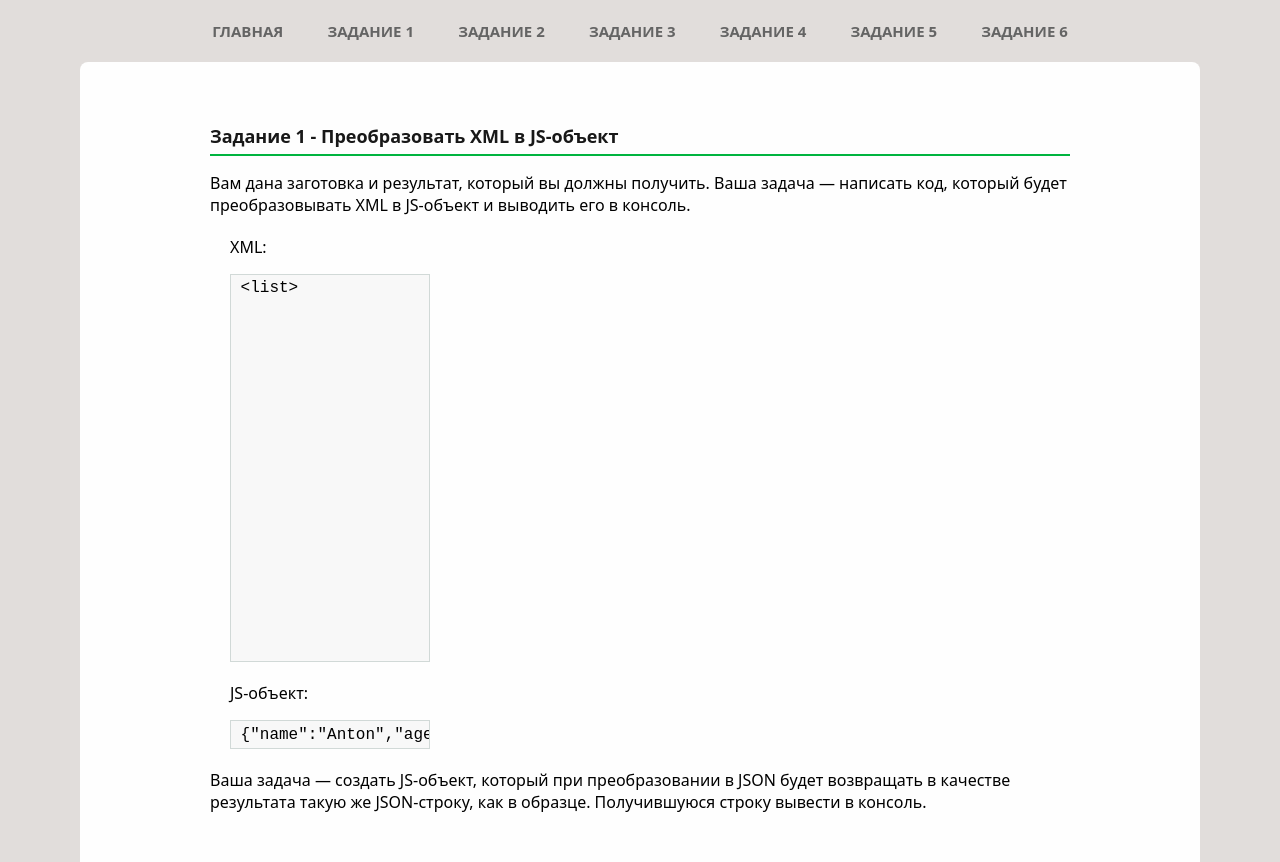
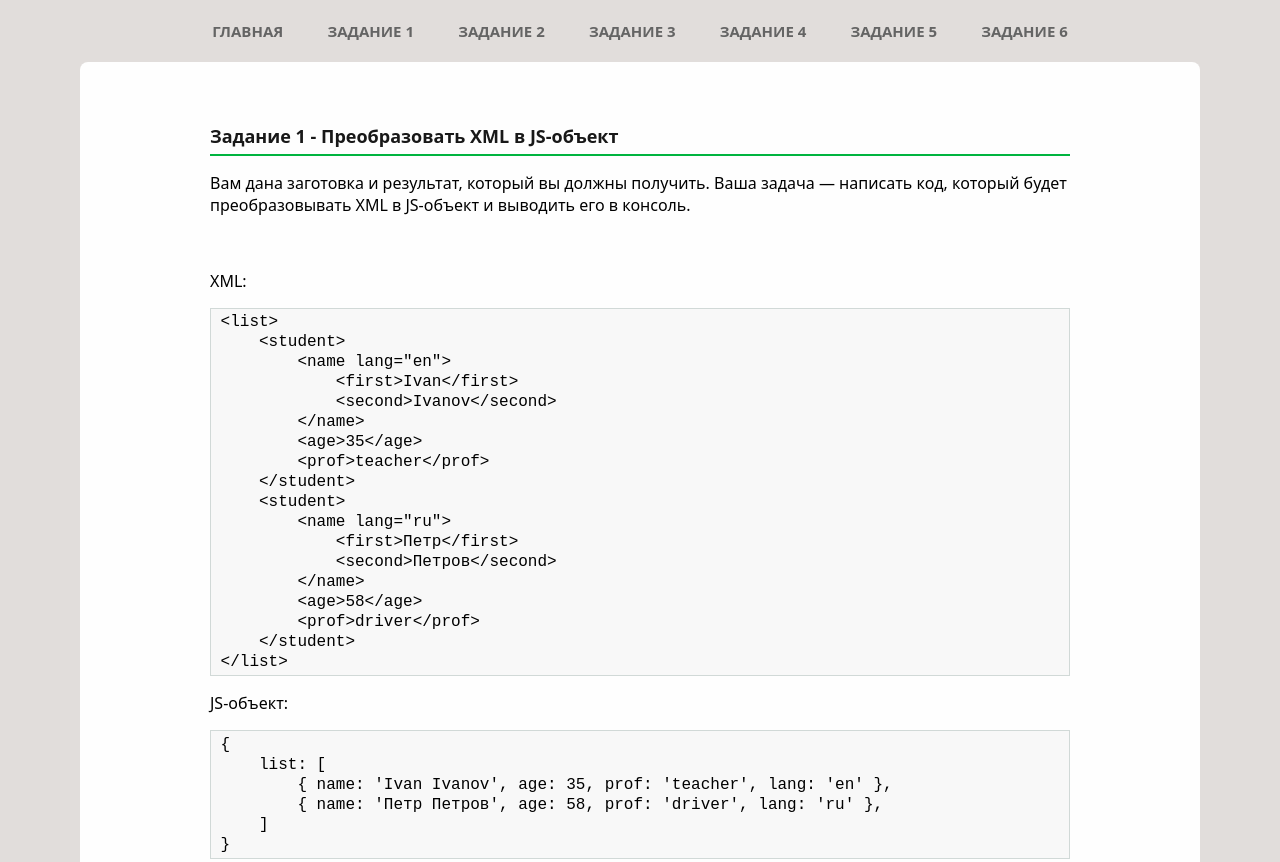
Before and after one commit to OlgaDzhevello/21_7, a plain HTML site: page task1/index.html in a window 1280 px wide. Shown: the top 862 px of the page. Drawn offline with Linux system fonts and the light colour scheme.

Commit message:
fix task2 : index.html

```diff
--- a/task1/index.html
+++ b/task1/index.html
@@ -24,46 +24,51 @@
 
         <h1>Задание 1 - Преобразовать XML в JS-объект</h1>
 
-        <p>Вам дана заготовка и результат, который вы должны получить. Ваша задача — написать код, который будет преобразовывать XML в JS-объект и выводить его в консоль.</p>
+        <p>Вам дана заготовка и результат, который вы должны получить.
+            Ваша задача — написать код, который будет преобразовывать
+            XML в JS-объект и выводить его в консоль.
+        </p>
+        <br>
+        <p>XML:</p>
 
-        <div class="section-cards">
-            <div class="card">
-                <p>XML:</p>
-                <div style="background: #f8f8f8; overflow: auto; width: auto; border: solid #d1d9d7; border-width: .1em; padding: .2em .6em;">
-                    <pre style="margin: 0; line-height: 125%;" class="hljs language-xml"><span class="hljs-tag">&lt;<span class="hljs-name">list</span>&gt;</span>
-                      <span class="hljs-tag">&lt;<span class="hljs-name">student</span>&gt;</span>
-                        <span class="hljs-tag">&lt;<span class="hljs-name">name</span> <span class="hljs-attr">lang</span>=<span class="hljs-string">"en"</span>&gt;</span>
-                          <span class="hljs-tag">&lt;<span class="hljs-name">first</span>&gt;</span>Ivan<span class="hljs-tag">&lt;/<span class="hljs-name">first</span>&gt;</span>
-                          <span class="hljs-tag">&lt;<span class="hljs-name">second</span>&gt;</span>Ivanov<span class="hljs-tag">&lt;/<span class="hljs-name">second</span>&gt;</span>
-                        <span class="hljs-tag">&lt;/<span class="hljs-name">name</span>&gt;</span>
-                        <span class="hljs-tag">&lt;<span class="hljs-name">age</span>&gt;</span>35<span class="hljs-tag">&lt;/<span class="hljs-name">age</span>&gt;</span>
-                        <span class="hljs-tag">&lt;<span class="hljs-name">prof</span>&gt;</span>teacher<span class="hljs-tag">&lt;/<span class="hljs-name">prof</span>&gt;</span>
-                      <span class="hljs-tag">&lt;/<span class="hljs-name">student</span>&gt;</span>
-                      <span class="hljs-tag">&lt;<span class="hljs-name">student</span>&gt;</span>
-                        <span class="hljs-tag">&lt;<span class="hljs-name">name</span> <span class="hljs-attr">lang</span>=<span class="hljs-string">"ru"</span>&gt;</span>
-                          <span class="hljs-tag">&lt;<span class="hljs-name">first</span>&gt;</span>Петр<span class="hljs-tag">&lt;/<span class="hljs-name">first</span>&gt;</span>
-                          <span class="hljs-tag">&lt;<span class="hljs-name">second</span>&gt;</span>Петров<span class="hljs-tag">&lt;/<span class="hljs-name">second</span>&gt;</span>
-                        <span class="hljs-tag">&lt;/<span class="hljs-name">name</span>&gt;</span>
-                        <span class="hljs-tag">&lt;<span class="hljs-name">age</span>&gt;</span>58<span class="hljs-tag">&lt;/<span class="hljs-name">age</span>&gt;</span>
-                        <span class="hljs-tag">&lt;<span class="hljs-name">prof</span>&gt;</span>driver<span class="hljs-tag">&lt;/<span class="hljs-name">prof</span>&gt;</span>
-                      <span class="hljs-tag">&lt;/<span class="hljs-name">student</span>&gt;</span>
-                    <span class="hljs-tag">&lt;/<span class="hljs-name">list</span>&gt;</span>
-                   </pre>
-                </div>
-            </div>
-            <div class="card">
-                <p>JS-объект:</p>
-                <div style="background: #F8F8F8; overflow: auto; width: auto; border: solid #D1D9D7; border-width: .1em; padding: .2em .6em;">
-                    <pre style="margin: 0; line-height: 125%;" class="hljs language-json"><span class="hljs-punctuation">{</span><span class="hljs-attr">"name"</span><span class="hljs-punctuation">:</span><span class="hljs-string">"Anton"</span><span class="hljs-punctuation">,</span><span class="hljs-attr">"age"</span><span class="hljs-punctuation">:</span><span class="hljs-number">36</span><span class="hljs-punctuation">,</span><span class="hljs-attr">"skills"</span><span class="hljs-punctuation">:</span><span class="hljs-punctuation">[</span><span class="hljs-string">"Javascript"</span><span class="hljs-punctuation">,</span><span class="hljs-string">"HTML"</span><span class="hljs-punctuation">,</span><span class="hljs-string">"CSS"</span><span class="hljs-punctuation">]</span><span class="hljs-punctuation">,</span><span class="hljs-attr">"salary"</span><span class="hljs-punctuation">:</span><span class="hljs-number">80000</span><span class="hljs-punctuation">}</span></pre>
-                </div>
-            </div>
-            <p>Ваша задача — создать JS-объект, который при преобразовании в JSON будет возвращать в качестве результата такую же JSON-строку, как в образце. Получившуюся строку вывести в консоль.</p>
+        <div class="conteiner-code" >
+<!-- --------------------- -->
+            <pre class="pre-js">
+&lt;list&gt;
+    &lt;student&gt;
+        &lt;name lang="en"&gt;
+            &lt;first&gt;Ivan&lt;/first&gt;
+            &lt;second&gt;Ivanov&lt;/second&gt;
+        &lt;/name&gt;
+        &lt;age&gt;35&lt;/age&gt;
+        &lt;prof&gt;teacher&lt;/prof&gt;
+    &lt;/student&gt;
+    &lt;student&gt;
+        &lt;name lang="ru"&gt;
+            &lt;first&gt;Петр&lt;/first&gt;
+            &lt;second&gt;Петров&lt;/second&gt;
+        &lt;/name&gt;
+        &lt;age&gt;58&lt;/age&gt;
+        &lt;prof&gt;driver&lt;/prof&gt;
+    &lt;/student&gt;
+&lt;/list&gt;</pre>
+<!-- --------------------- -->
         </div>
 
+        <p>JS-объект:</p>
 
+        <div style="background: #F8F8F8; overflow: auto; width: auto; border: solid #D1D9D7; border-width: .1em; padding: .2em .6em;">
+            <pre class="pre-js">{
+    list: [
+        { name: 'Ivan Ivanov', age: 35, prof: 'teacher', lang: 'en' },
+        { name: 'Петр Петров', age: 58, prof: 'driver', lang: 'ru' },
+    ]
+}</pre>
+        </div>
+        <p>Ваша задача — создать JS-объект, который при преобразовании в JSON будет возвращать в качестве результата такую же JSON-строку, как в образце. Получившуюся строку вывести в консоль.</p>
     </div>
+
     <script src="script.js"></script>
+
 </body>
-
-
 </html>
```
